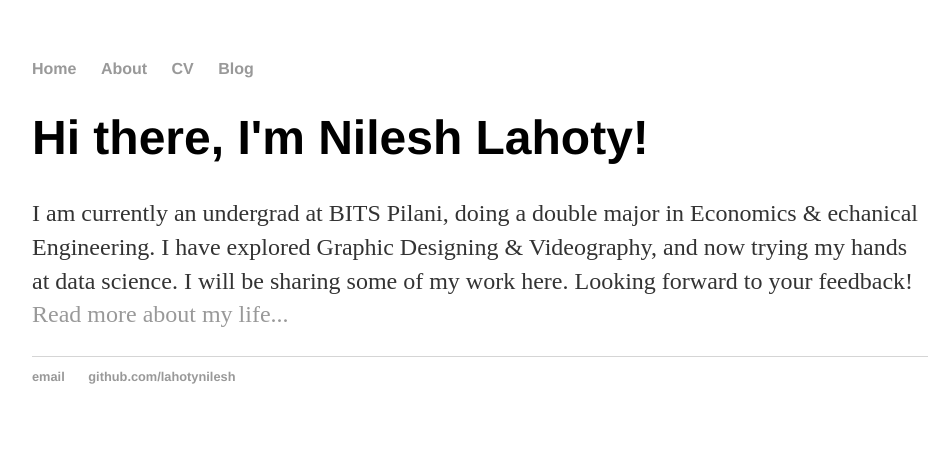
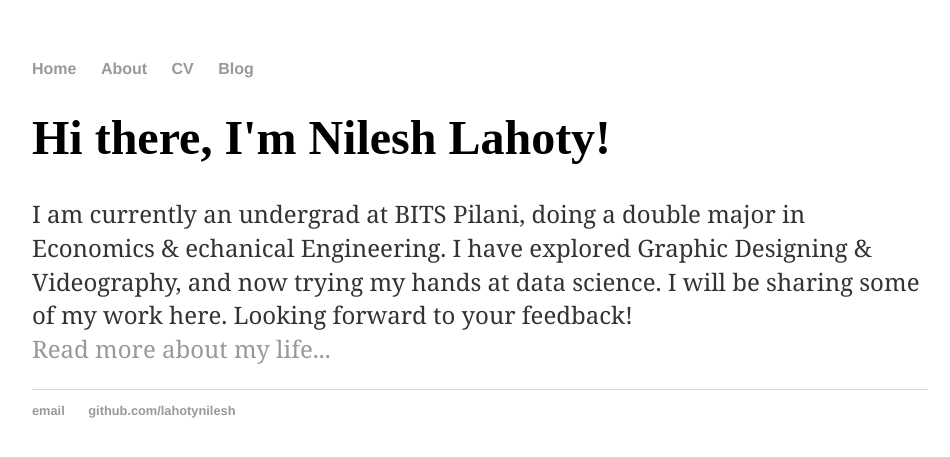
Before and after one commit to lahotynilesh/lahotynilesh.github.io, a Jekyll site: the page built from index.html, in a window 1280 px wide. Shown: the top 457 px of the page, without its empty margins (160-1110 px from the left). Built offline with Jekyll 4.4.1, drawn with Linux system fonts in a browser that asks for light colours.

Commit message:
Update main.css
Trying different fonts.

```diff
--- a/css/main.css
+++ b/css/main.css
@@ -21,9 +21,10 @@ a:hover {
 }
 h1 {
     font-size: 3em;
-    font-family:'Helvetica', 'Arial', 'Sans-Serif';
+    font-family: italic 700 "Playfair Display", serif;
 }
 p {
+    font-family: "Georgia", "Times", "Times New Roman", serif;
     font-size: 1.5em;
     line-height: 1.4em;
     color: #333;
```
